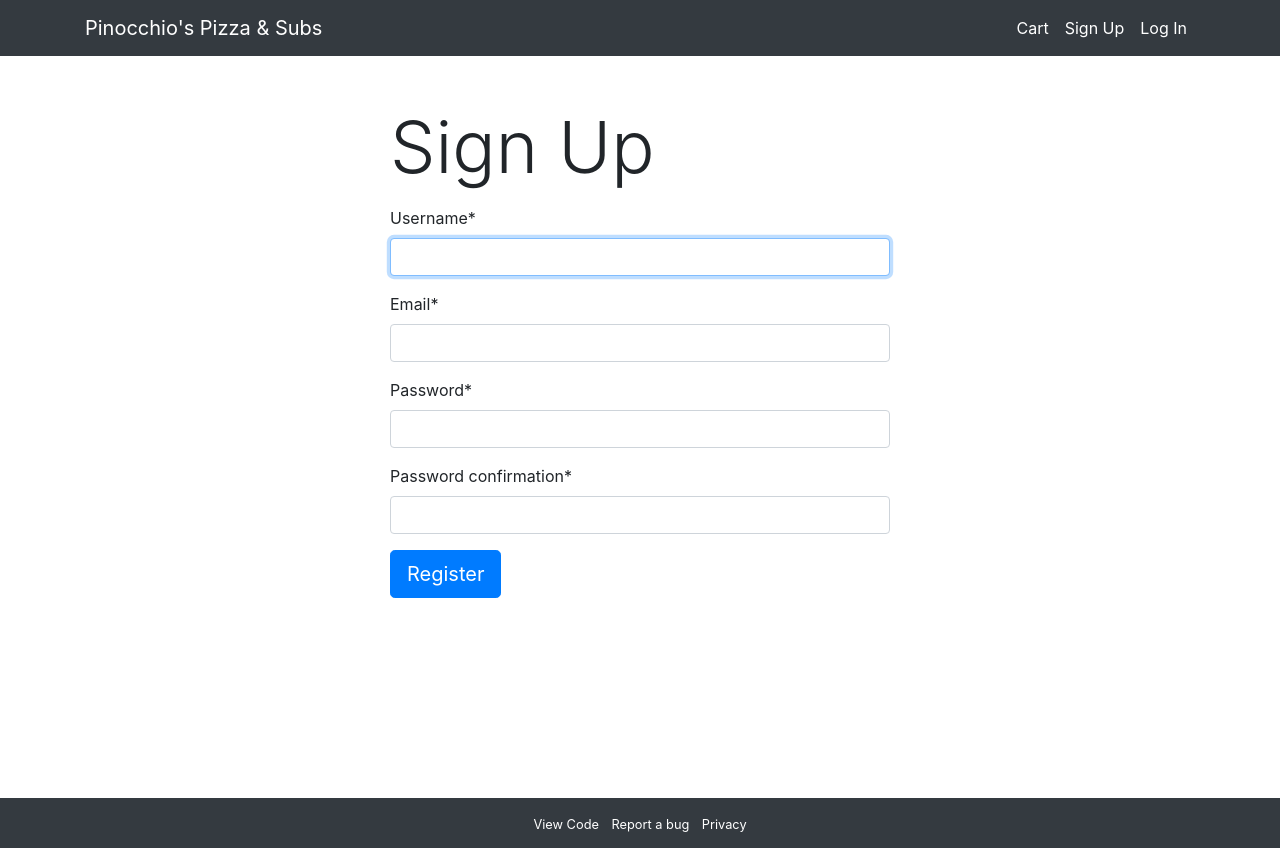
After one commit to minhajul-karim/pizza, a Django app: page /signup in a window 1280 px wide. The commit adds this page. Run offline with Django 3.2, Linux system fonts and the light colour scheme; some libraries are stand-ins or nearby versions.

Commit message:
Add signup, login, logout functionalities.

```diff
--- /dev/null
+++ b/orders/forms.py
@@ -0,0 +1,31 @@
+"""Class definitions of Forms."""
+
+from django import forms
+from django.contrib.auth.models import User
+from django.contrib.auth import login, authenticate
+from django.contrib.auth.forms import UserCreationForm, AuthenticationForm
+
+
+class SignupForm(UserCreationForm):
+    """Class for sign up form."""
+
+    email = forms.EmailField()
+
+    class Meta:
+        """Meta class."""
+
+        model = User
+        fields = [
+            "username",
+            "email",
+            "password1",
+            "password2"
+        ]
+
+    def clean_email(self, *args, **kwargs):
+        """Validate unique email address."""
+        email = self.cleaned_data.get("email")
+        if User.objects.filter(email=email).exists():
+            raise forms.ValidationError(
+                "A user with that email already exists.")
+        return email
--- /dev/null
+++ b/orders/static/orders/css/style.css
@@ -0,0 +1,74 @@
+/*!
+ * Start Bootstrap - Shop Homepage (https://startbootstrap.com/template-overviews/shop-homepage)
+ * Copyright 2013-2019 Start Bootstrap
+ * Licensed under MIT (https://github.com/BlackrockDigital/startbootstrap-shop-homepage/blob/master/LICENSE)
+ */
+html,
+body,
+h1,
+h2,
+h3,
+h4,
+h5,
+p,
+ul,
+li {
+  margin: 0;
+  padding: 0;
+}
+
+body {
+  padding-top: 56px;
+}
+
+#page-container {
+  min-height: calc(100vh - 56px);
+  position: relative;
+}
+
+#content-wrap {
+  padding-bottom: 100px;
+}
+
+.navbar-nav a {
+  color: #fff !important;
+}
+
+footer {
+  position: absolute;
+  bottom: 0;
+  width: 100%;
+  height: 50px;
+}
+
+footer ul {
+  margin: 13px 0 0 0;
+}
+
+footer a {
+  color: #fff;
+  text-decoration: none;
+}
+
+footer a:hover {
+  color: #fff;
+  text-decoration: none;
+}
+
+.auth-forms {
+  width: 500px;
+  margin: 0 auto;
+}
+
+/* Hide default form hints */
+#hint_id_username,
+#hint_id_password1,
+#hint_id_password2 {
+  display: none;
+}
+
+@media all and (max-width: 768px) {
+  .auth-forms {
+    width: 300px;
+  }
+}
--- /dev/null
+++ b/orders/templates/orders/base.html
@@ -0,0 +1,85 @@
+{% load static %}
+
+<!DOCTYPE html>
+<html lang="en">
+
+<head>
+
+    <meta charset="utf-8">
+    <meta name="viewport" content="width=device-width, initial-scale=1, shrink-to-fit=no">
+    <meta name="description" content="">
+    <meta name="author" content="">
+
+    <title>{% block title %}{% endblock %}</title>
+
+    <!-- Favicon -->
+    <link rel="icon" href="{% static 'orders/images/favicon.ico' %}" type="image/gif" sizes="16x16">
+
+    <!-- Bootstrap CSS -->
+    <link rel="stylesheet" href="{% static 'orders/css/bootstrap.min.css' %}">
+    <!-- Custom styles for this template -->
+    <link href="{% static 'orders/css/style.css' %}" rel="stylesheet">
+
+</head>
+
+<body>
+
+    <div id="page-container">
+        <div id="content-wrap">
+            <!-- Navigation -->
+            <nav class="navbar navbar-expand-lg navbar-dark bg-dark fixed-top">
+                <div class="container">
+                    <a class="navbar-brand" href="/">Pinocchio's Pizza & Subs</a>
+                    <button class="navbar-toggler" type="button" data-toggle="collapse" data-target="#navbarResponsive"
+                        aria-controls="navbarResponsive" aria-expanded="false" aria-label="Toggle navigation">
+                        <span class="navbar-toggler-icon"></span>
+                    </button>
+                    <div class="collapse navbar-collapse" id="navbarResponsive">
+                        <ul class="navbar-nav ml-auto">
+                            {% if user.is_authenticated %}
+                            <li class="nav-item">
+                                <a class="nav-link" href="#">Cart</a>
+                            </li>
+                            <li class="nav-item">
+                                <a class="nav-link" href="/logout">Logout</a>
+                            </li>
+                            {% else %}
+                            <li class="nav-item">
+                                <a class="nav-link" href="#">Cart</a>
+                            </li>
+                            <li class="nav-item">
+                                <a class="nav-link" href="/signup">Sign Up</a>
+                            </li>
+                            <li class="nav-item">
+                                <a class="nav-link" href="/login">Log In</a>
+                            </li>
+                            {% endif %}
+                        </ul>
+                    </div>
+                </div>
+            </nav>
+
+            {% block content %}{% endblock %}
+        </div>
+        <!-- Footer -->
+        <footer class="bg-dark">
+            <ul class="list-inline text-center">
+                <li class="list-inline-item"><a class="text-center" href="#" target="_blank"><small>View
+                            Code</small></a>
+                </li>
+                <li class="list-inline-item"><a class="text-center" href="#" target="_blank"><small>Report a
+                            bug</small></a></li>
+                <li class="list-inline-item"><a class="text-center" href="#" target="_blank"><small>Privacy</small></a>
+                </li>
+            </ul>
+        </footer>
+    </div>
+
+    <!-- Bootstrap core JavaScript -->
+    <script src="https://code.jquery.com/jquery-3.5.1.min.js"
+        integrity="sha256-9/aliU8dGd2tb6OSsuzixeV4y/faTqgFtohetphbbj0=" crossorigin="anonymous"></script>
+    <script src="{% static 'orders/js/bootstrap.bundle.min.js' %}"></script>
+
+</body>
+
+</html>
--- /dev/null
+++ b/orders/templates/orders/sign_up.html
@@ -0,0 +1,18 @@
+{% extends "orders/base.html" %}
+
+{% block title %}
+Sign Up - Pinocchio's Pizza & Subs
+{% endblock %}
+
+{% load crispy_forms_tags %}
+
+{% block content %}
+<div class="auth-forms">
+    <h1 class="display-3 mt-5 mb-3">Sign Up</h1>
+    <form action="/signup" method="POST">
+        {% csrf_token %}
+        {{ form|crispy }}
+        <button class="btn btn-primary btn-lg" type="submit">Register</button>
+    </form>
+</div>
+{% endblock %}
--- a/orders/urls.py
+++ b/orders/urls.py
@@ -3,5 +3,6 @@ from django.urls import path
 from . import views
 
 urlpatterns = [
-    path("", views.index, name="index")
+    path("", views.index, name="index"),
+    path("signup", views.signup_view, name="signup_view")
 ]
--- a/orders/views.py
+++ b/orders/views.py
@@ -1,8 +1,9 @@
 """View of index page."""
 
 from django.http import HttpResponse
-from django.shortcuts import render
-from django.shortcuts import render
+from django.shortcuts import render, redirect
+from django.contrib.auth import authenticate, login, logout
+from .forms import SignupForm, AuthenticationForm
 
 # Create your views here.
 
@@ -10,3 +11,20 @@ from django.shortcuts import render
 def index(request):
     """Home page."""
     return render(request, "orders/index.html")
+
+
+def signup_view(request):
+    """Signup view."""
+    if request.method == "POST":
+        form = SignupForm(request.POST)
+        if form.is_valid():
+            form.save()
+            username = form.cleaned_data["username"]
+            password = form.cleaned_data["password1"]
+            user = authenticate(username=username, password=password)
+            login(request, user)
+            return redirect("index")
+    else:
+        form = SignupForm()
+
+    return render(request, "orders/sign_up.html", {"form": form})
--- a/pizza/urls.py
+++ b/pizza/urls.py
@@ -19,4 +19,5 @@ from django.urls import include, path
 urlpatterns = [
     path("", include("orders.urls")),
     path("admin/", admin.site.urls),
+    path("", include("django.contrib.auth.urls")),
 ]
```
Also changed, not shown: orders/static/orders/css/shop-homepage.css (deleted, +0 -8 lines), orders/templates/orders/index.html (+9 -71 lines), orders/templates/registration/login.html (added, +19 -0 lines), pizza/settings.py (+8 -1 lines), 2 other files.
